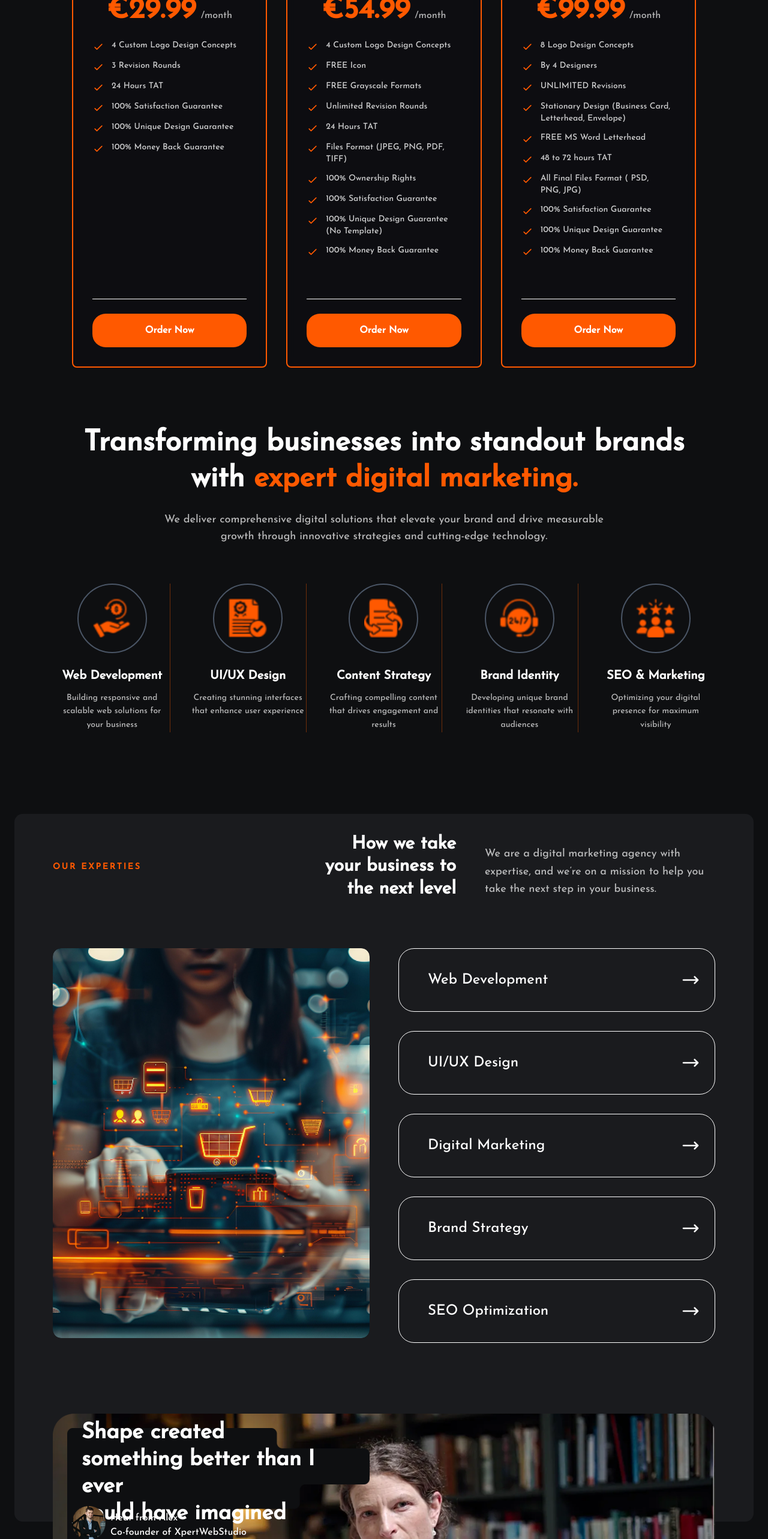
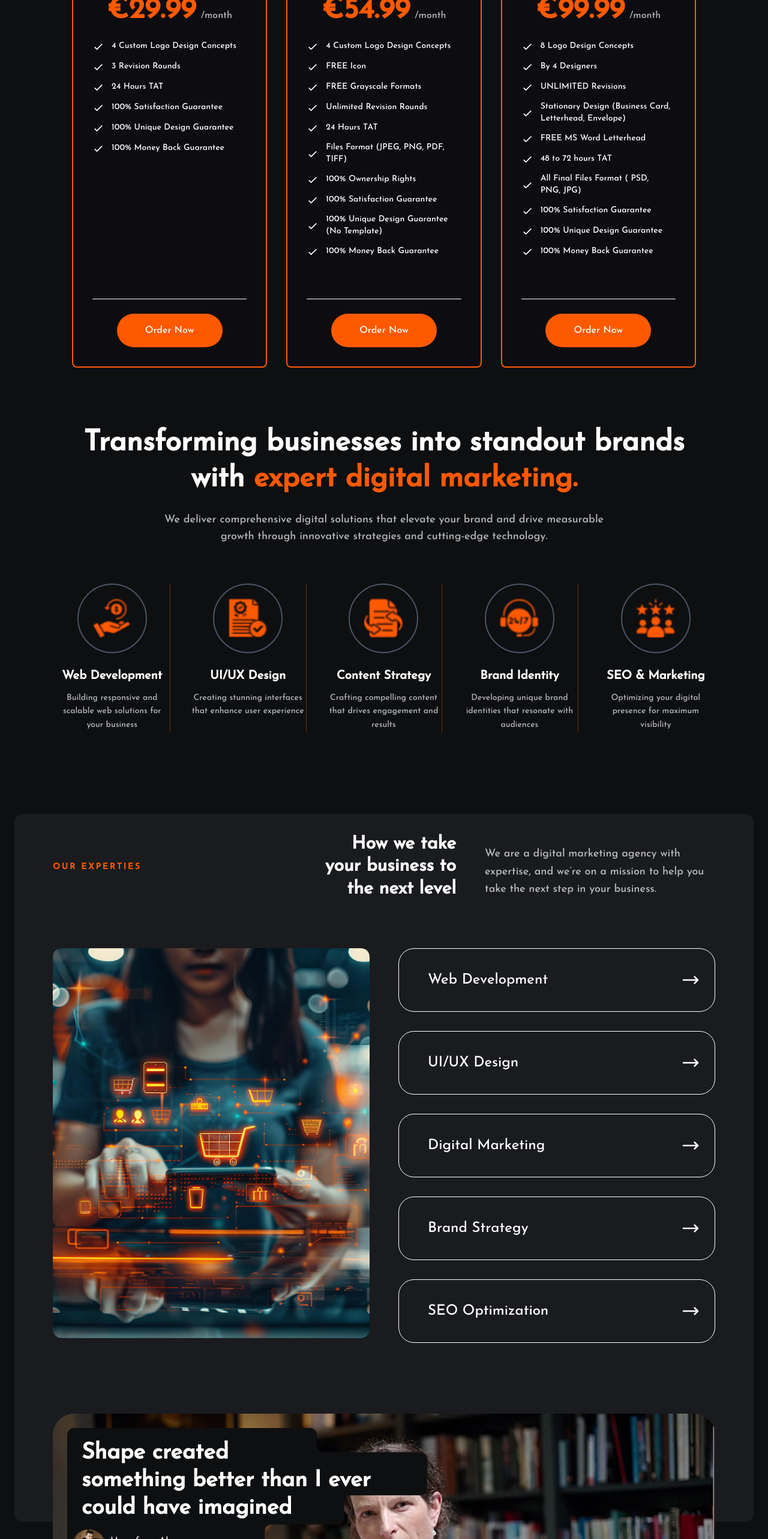
Before and after one commit to Syed-rayyan12/xpertwebstudio, a Next.js app: page / in a window 1280 px wide. Shown: the part 3316-5882 px from the top of the page at 60% size. Built offline with nearby package versions, Linux system fonts and the light colour scheme.

Commit message:
code updated

```diff
--- a/app/components/homeComponents/Pricing.jsx
+++ b/app/components/homeComponents/Pricing.jsx
@@ -380,7 +380,7 @@ const Pricing = () => {
                 {plans.map((plan, index) => (
                     <div
                         key={`${activeTab}-${index}`}
-                        className="rounded-md border-2 border-[#FF5900] bg-[#0c0d12]/50 p-4 sm:p-6 md:p-8 backdrop-blur-sm transition-all duration-300 hover:-translate-y-2 hover:shadow-[0_20px_50px_rgba(255,89,0,0.3)] animate-fadeIn"
+                        className="rounded-md border-2 border-[#FF5900] bg-[#0c0d12]/50 p-4 sm:p-6 md:p-8 backdrop-blur-sm transition-all duration-300 hover:-translate-y-2  animate-fadeIn"
                     >
                         {/* Plan Name */}
                         <h3 className="text-xl sm:text-2xl font-semibold text-center text-white mb-3 sm:mb-4">
@@ -404,9 +404,9 @@ const Pricing = () => {
                         {/* Features List */}
                         <ul className="space-y-2 sm:space-y-3 mb-6 sm:mb-8 h-[300px] sm:h-[350px] md:h-[400px] overflow-y-auto scrollbar-thin scrollbar-thumb-[#FF5900] scrollbar-track-gray-800 pr-2">
                             {plan.features.map((feature, idx) => (
-                                <li key={idx} className="flex items-start gap-2 sm:gap-3 text-white/80 text-xs sm:text-sm">
+                                <li key={idx} className="flex items-center gap-2 sm:gap-3 text-white/80 text-xs sm:text-sm">
                                     <svg
-                                        className="w-5 h-5 text-[#FF5900] flex-shrink-0 mt-0.5"
+                                        className="w-5 h-5 text-white flex-shrink-0 mt-0.5"
                                         fill="none"
                                         stroke="currentColor"
                                         viewBox="0 0 24 24"
@@ -418,7 +418,7 @@ const Pricing = () => {
                                             d="M5 13l4 4L19 7"
                                         />
                                     </svg>
-                                    <span>{feature}</span>
+                                    <span className='text-white'>{feature}</span>
                                 </li>
                             ))}
                         </ul>
@@ -427,9 +427,11 @@ const Pricing = () => {
                         <div className="h-[1px] bg-white mb-4 sm:mb-6"></div>
 
                         {/* Order Button */}
-                        <button className="w-full rounded-3xl bg-[#FF5900] px-4 sm:px-6 py-3 sm:py-4 text-sm sm:text-base font-semibold text-white transition-all duration-300 hover:bg-[#ff6a1a] hover:shadow-[0_10px_30px_rgba(255,89,0,0.4)]">
+                        <div className='w-44 mx-auto'>
+                        <button className="w-full rounded-[51.8px] bg-[#FF5900] px-4 sm:px-6 py-3 sm:py-4 text-sm sm:text-base font-medium text-white transition-all duration-300 hover:bg-[#ff6a1a] hover:shadow-[0_10px_30px_rgba(255,89,0,0.4)]">
                             Order Now
                         </button>
+                        </div>
                     </div>
                 ))}
             </div>
--- a/app/components/homeComponents/ServicesDetail.jsx
+++ b/app/components/homeComponents/ServicesDetail.jsx
@@ -110,14 +110,14 @@ const ServicesDetail = () => {
                     </div>
                 </div>
             </div>
-            <div className='w-full xl:px-16  lg:px-12  max-sm:px-4 md:px-10 sm:px-6 mx-auto absolute left-0 right-0  max-sm:top-230 md:top-260 lg:top-230  '>
+            <div className='w-full xl:px-16  lg:px-12  max-sm:px-4 md:px-10 sm:px-6 mx-auto absolute left-0 right-0  max-sm:top-270 md:top-300 lg:top-230'>
 
 
                 <div className='mx-auto mt-20 relative'>
                     <Image src="/images/video-banner.png" alt='video banner' width={600} height={600} className='object-cover w-full max-sm:h-[150px] relative' />
-                    <div className='absolute top-0 left-0 w-full sm:w-3/4 lg:w-1/2 p-3 sm:p-4 lg:p-6 max-sm:hidden max-xl:hidden'>
+                    <div className='absolute top-0 left-0 w-full sm:w-3/4 w f p-3 sm:p-4 lg:p-6 max-sm:hidden max-xl:hidden'>
                         <Image src="/images/shape.png" alt='shape' width={600} height={600} className='object-contain ' />
-                        <h2 className='absolute top-8 sm:top-16 lg:top-25 left-4 sm:left-8 lg:left-10 -translate-x-2 sm:-translate-x-4 lg:-translate-x-6 -translate-y-1/2 text-white text-sm sm:text-2xl lg:text-4xl font-semibold px-2 sm:px-4 lg:px-8 leading-tight'>
+                        <h2 className='absolute top-8 sm:top-16 lg:top-28 left-6 sm:left-8 lg:left-10 -translate-x-2 sm:-translate-x-4 lg:-translate-x-6 -translate-y-1/2 text-white text-sm sm:text-2xl lg:text-[37px] font-semibold px-2 sm:px-4 lg:px-8 leading-tight'>
                             Shape created<br /> something better than I ever<br /> could have imagined
                         </h2>
                         <div className='flex items-center '>
@@ -128,7 +128,7 @@ const ServicesDetail = () => {
                             </div>
                         </div>
                     </div>
-                    <div className='absolute  max-sm:right-0 max-sm:-bottom-16  xl:bottom-4  xl:right-16   lg:right-0 lg:-bottom-2 md:right-0 md:-bottom-2 flex  gap-2 max-sm:gap-3 '>
+                    <div className='absolute  max-sm:right-0 max-sm:-bottom-16  xl:bottom-0  xxl xxxl   lg:right-0 lg:-bottom-2 md:right-0 md:-bottom-2 flex  gap-2 max-sm:gap-3 '>
                         <div className='max-sm:hidden max-xl:hidden'>
                             <PlayVideo label="Play Video" />
                         </div>
--- a/app/globals.css
+++ b/app/globals.css
@@ -6,6 +6,11 @@
 html {
   overflow-x: hidden;
   max-width: 100vw;
+}
+
+@theme {
+  --breakpoint-xxl: 1281px;
+  --breakpoint-xxxl: 1440px;
 }
 
 @theme inline {
@@ -220,3 +225,40 @@ span.inline-flex.items-center.rounded-full.bg-\[\#ff6900\].px-6.py-3.text-\[13px
     background-color: #0E0F11;
   }
 }
+
+@layer utilities {
+
+
+  @media (min-width: 1280px) {
+    .xxl {
+      right: -50px !important;
+    }
+
+    .f{
+      width: 80% !important;
+      font-size: 10px;
+    }
+  }
+
+  @media (min-width: 1440px) {
+    .xxxl {
+      bottom: 8px;
+      right: 22px !important;
+    }
+  }
+
+   @media (min-width: 1441px) {
+    .xxxl {
+      bottom: 0px;
+      right: 10px !important;
+    }
+  }
+
+
+   @media (min-width: 1800px) {
+    .xxxl {
+      bottom: 10px;
+      right: 130px !important;
+    }
+  }
+}
```
